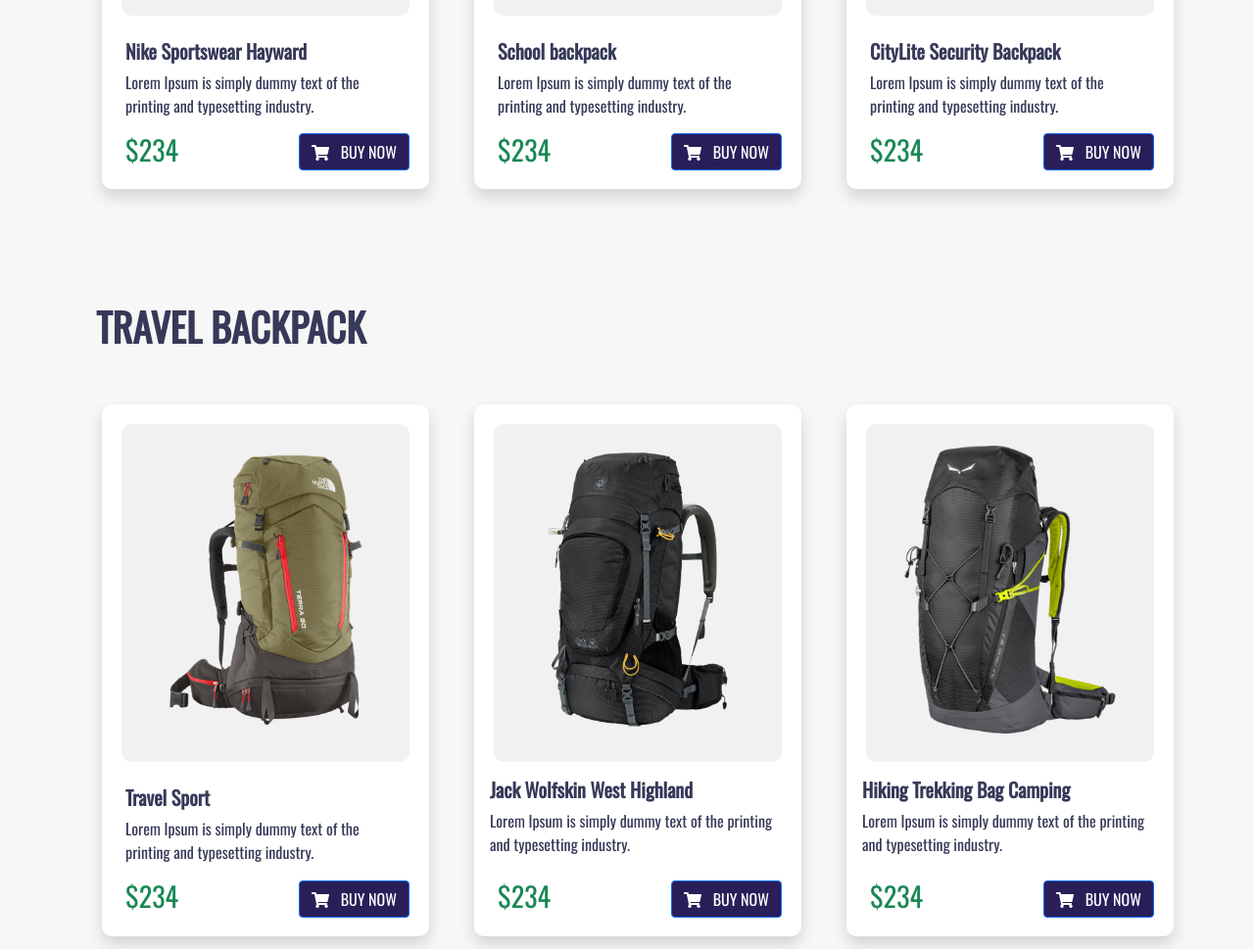
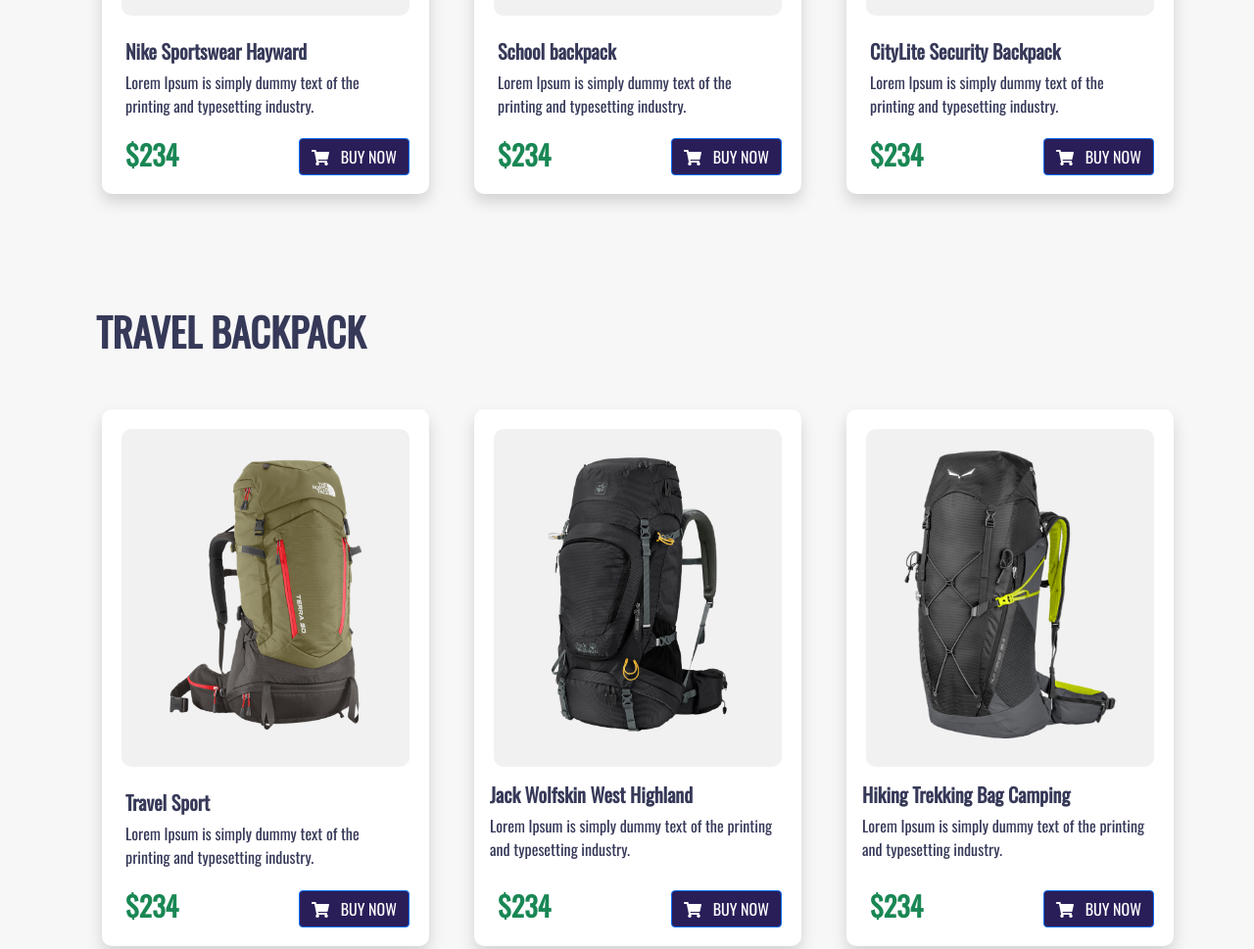
Before and after one commit to rownakabdullahomi/assignment2_BackPackEcommerce_P.Hero, a plain HTML site: page index.html in a window 1280 px wide. Shown: the part 1940-2909 px from the top of the page at 98% size. Drawn offline with nearby package versions, Linux system fonts and the light colour scheme.

Commit message:
correcting margin

```diff
--- a/css/style.css
+++ b/css/style.css
@@ -53,6 +53,14 @@ body{
 }
 #travelbackpack_section img{
     padding-top: 22px;
+}
+#casualbackpack_section h3{
+    font-weight: bold;
+    padding-top: 5px;
+}
+#travelbackpack_section h3{
+    font-weight: bold;
+    padding-top: 5px;
 }
 .card {
     width: 22rem;
@@ -117,6 +125,7 @@ body{
 }
 .signup_form {
     opacity: 0.8;
+    margin-top: 0px;
 }
 
 footer img {
```
